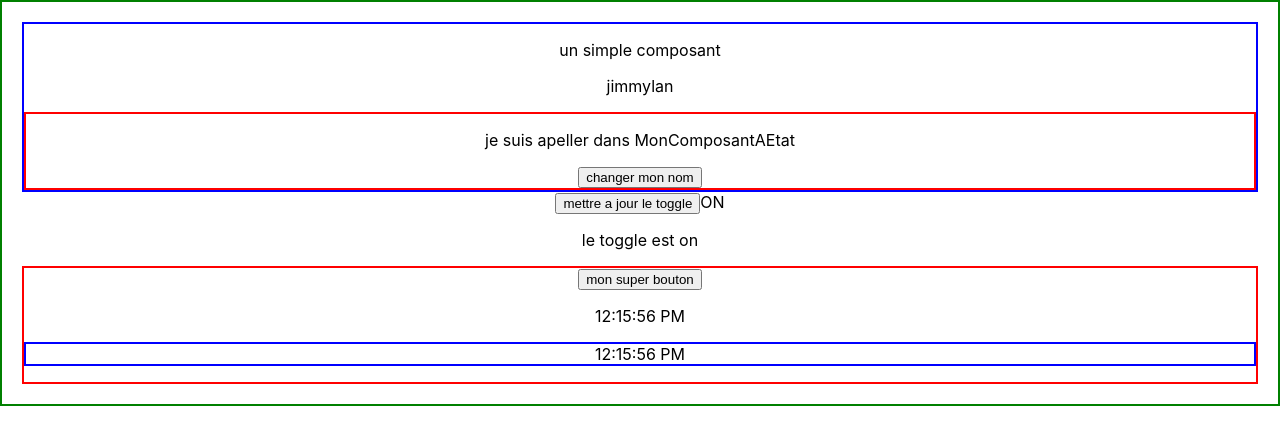
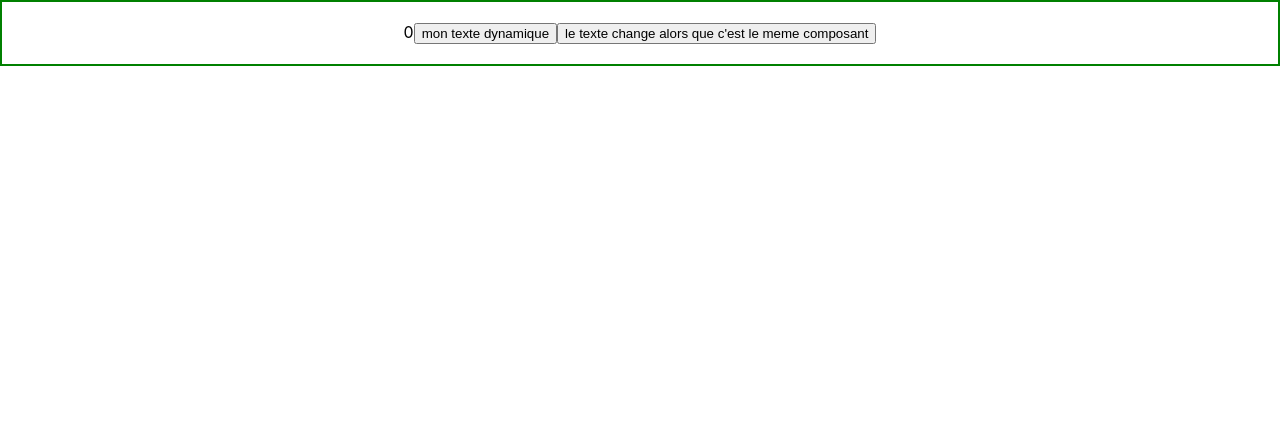
Before and after one commit to JSurquin/exercices-react, a React (Create React App) app: page / in a window 1280 px wide. Shown: the top 444 px of the page. Built offline with nearby package versions, Linux system fonts and the light colour scheme.

Commit message:
refactor: rewrite App function in Class, comment <MonComposant/> <Toggle/> <Clock/> , create a count state , create a Component Button , pass into the Button the props

```diff
--- a/src/App.js
+++ b/src/App.js
@@ -2,15 +2,46 @@ import Clock from './components/Clock';
 import Toggle from './components/Toggle';
 import MonComposant from './components/MonComposantAEtat';
 import './App.css';
+import React from 'react';
+import Button from './components/Button';
 
-function App() {
-  return (
-    <div className="App" style={{border: '2px solid green', padding: 20}}>
-      <MonComposant/>
-      <Toggle/>
-      <Clock/>
-    </div>
-  );
+class App extends React.Component {
+
+  constructor(props)
+  {
+    super(props);
+    this.state = {count: 0}
+    //this.updateMyCount = this.updateMyCount.bind(this);
+  }
+
+  updateMyCount = () => {
+    // this.setState({count: this.state.count + 1});
+    this.setState(state => ({count: state.count + 1}))
+  }
+
+  render()
+  {
+    return (
+      <div className="App" style={{border: '2px solid green', padding: 20}}>
+        {/* <MonComposant/>
+        <Toggle/>
+        <Clock/> */}
+
+        {this.state.count}
+        {/* est équivalent à App.state.count  */}
+
+
+        <Button onClick={() => this.updateMyCount()}>
+          mon texte dynamique
+          </Button>
+
+{/* pour faire qu'on peut changer le texte , via la props children qui se créer automatiquement */}
+          <Button>
+          le texte change alors que c'est le meme composant
+          </Button>
+      </div>
+    );
+  }
 }
 
 export default App;
--- /dev/null
+++ b/src/components/Button.jsx
@@ -0,0 +1,4 @@
+const Button = ({onClick, children}) => {
+return <button onClick={onClick}>{children}</button>
+}
+export default Button;
```
